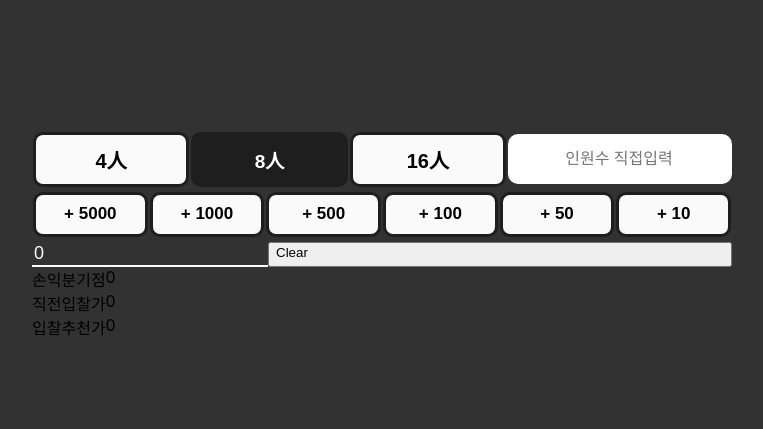
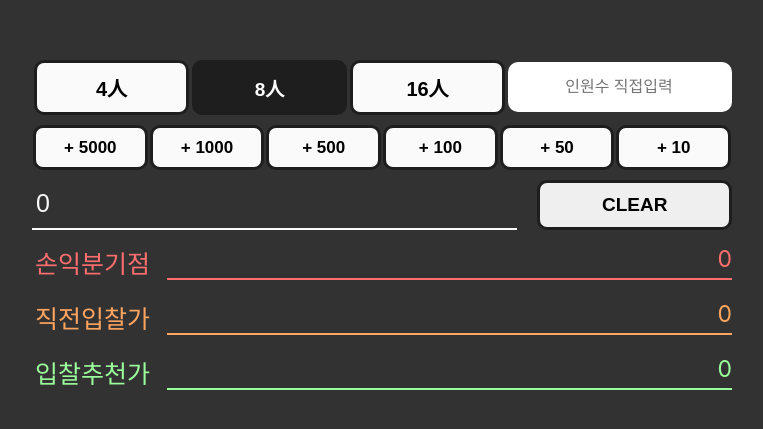
Before and after one commit to forcoding97/lostark-calc, a Next.js app: page /auction in a window 1280 px wide. Shown: the part 165-594 px from the top of the page, without its empty margins (258-1021 px from the left). Built offline with nearby package versions, Linux system fonts and the light colour scheme.

Commit message:
[UPDATE] 220514

```diff
--- a/pages/auction.tsx
+++ b/pages/auction.tsx
@@ -122,9 +122,11 @@ const Auction: NextPage = () => {
         </div>
 
         <div className={styles.value_container}>
+          {/* <div className={styles.value_name}>경매장가</div> */}
           <input
             type="number"
             //숫자 앞에 붙은 0 을 삭제합니다. 예를 들어, 023 인 경우 23 을 출력합니다.
+            placeholder="경매장 판매가를 입력해주세요."
             value={
               String(price) !== '0' ? String(price).replace(/(^0+)/, '') : price
             }
@@ -132,24 +134,24 @@ const Auction: NextPage = () => {
             onChange={(event) => changeValue(event)}
           />
           <button className={styles.clear} onClick={() => clearValue()}>
-            Clear
+            CLEAR
           </button>
         </div>
 
         <div className={styles.bep_container}>
-          <div>손익분기점</div>
+          <div className={styles.bep_name}>손익분기점</div>
           <div className={styles.bep_value}>
             {price > 59 || price === 0 ? bep : '입찰하는 것이 손해입니다.'}
           </div>
         </div>
         <div className={styles.profit_container}>
-          <div>직전입찰가</div>
+          <div className={styles.profit_name}>직전입찰가</div>
           <div className={styles.profit_value}>
             {price > 59 || price === 0 ? profit : '입찰하는 것이 손해입니다.'}
           </div>
         </div>
         <div className={styles.rec_container}>
-          <div>입찰추천가</div>
+          <div className={styles.rec_name}>입찰추천가</div>
           <div className={styles.rec_value}>
             {price > 59 || price === 0 ? rec : '입찰하는 것이 손해입니다.'}
           </div>
--- a/styles/Auction.module.css
+++ b/styles/Auction.module.css
@@ -14,7 +14,7 @@
 .hc_button_container {
   display: flex;
   width: 100%;
-  margin-bottom: 5px;
+  margin-bottom: 10px;
 }
 
 .hc_button {
@@ -30,7 +30,7 @@
   border-radius: 10px;
   border-width: 3.5px;
   background-color: rgb(250, 250, 250);
-  margin: 0 1px 0px 1px;
+  margin: 0 2px 0px 2px;
 }
 
 .hc_button:hover {
@@ -76,7 +76,7 @@
   display: flex;
   width: 100%;
   flex-direction: row;
-  margin-bottom: 5px;
+  margin-bottom: 10px;
 }
 
 .value_button {
@@ -106,6 +106,19 @@
   display: flex;
   width: 100%;
   flex-direction: row;
+  margin-bottom: 15px;
+}
+
+.value_name {
+  display: flex;
+  color: rgb(250, 250, 250);
+  font-size: 30px;
+  justify-content: flex-start;
+  align-items: flex-end;
+  width: 139px;
+  height: 50px;
+  padding-left: 3px;
+  /* background-color: green; */
 }
 
 .value_input {
@@ -114,24 +127,116 @@
   border: none;
   border-bottom: 2px solid rgb(250, 250, 250);
   color: rgb(250, 250, 250);
-  box-sizing: border-box;
-  font-size: 18px;
-  /* padding: 10px 0px; */
+  font-size: 25px;
+  width: 500px;
+  padding-bottom: 2px;
+  padding-left: 4px;
 }
 
 .clear {
   display: flex;
-  width: 100%;
+  width: 200px;
+  height: 50px;
+  margin-left: 20px;
+  justify-content: center;
+  align-items: center;
+  font-size: 19px;
+  font-weight: bold;
+  border: solid;
+  border-color: rgb(30, 30, 30);
+  border-radius: 10px;
+  border-width: 3.5px;
+}
+
+.clear:hover {
+  cursor: pointer;
+  transition: 0.23s;
+  color: white;
+  background-color: rgb(30, 30, 30);
 }
 
 .bep_container {
   display: flex;
+  width: 100%;
+  height: 35px;
+  margin-bottom: 20px;
+}
+
+.bep_name {
+  display: flex;
+  width: 120px;
+  color: rgb(255, 110, 110);
+  font-size: 25px;
+  justify-content: flex-start;
+  align-items: flex-end;
+  padding-left: 3px;
+}
+
+.bep_value {
+  display: flex;
+  width: 565px;
+  border: none;
+  border-bottom: 2px solid rgb(255, 110, 110);
+  font-size: 23px;
+  justify-content: flex-end;
+  color: rgb(255, 110, 110);
+  padding-bottom: 10px;
+  margin-left: 15px;
 }
 
 .profit_container {
   display: flex;
+  width: 100%;
+  height: 35px;
+  margin-bottom: 20px;
+}
+
+.profit_name {
+  display: flex;
+  width: 120px;
+  color: rgb(255, 165, 95);
+  font-size: 25px;
+  justify-content: flex-start;
+  align-items: flex-end;
+  padding-left: 3px;
+}
+
+.profit_value {
+  display: flex;
+  width: 565px;
+  border: none;
+  border-bottom: 2px solid rgb(255, 165, 95);
+  font-size: 23px;
+  justify-content: flex-end;
+  color: rgb(255, 165, 95);
+  padding-bottom: 10px;
+  margin-left: 15px;
 }
 
 .rec_container {
   display: flex;
+  width: 100%;
+  height: 35px;
+  margin-bottom: 20px;
 }
+
+.rec_name {
+  display: flex;
+  width: 120px;
+  color: rgb(155, 255, 155);
+  font-size: 25px;
+  justify-content: flex-start;
+  align-items: flex-end;
+  padding-left: 3px;
+}
+
+.rec_value {
+  display: flex;
+  width: 565px;
+  border: none;
+  border-bottom: 2px solid rgb(155, 255, 155);
+  font-size: 23px;
+  justify-content: flex-end;
+  color: rgb(155, 255, 155);
+  margin-left: 15px;
+}
```
